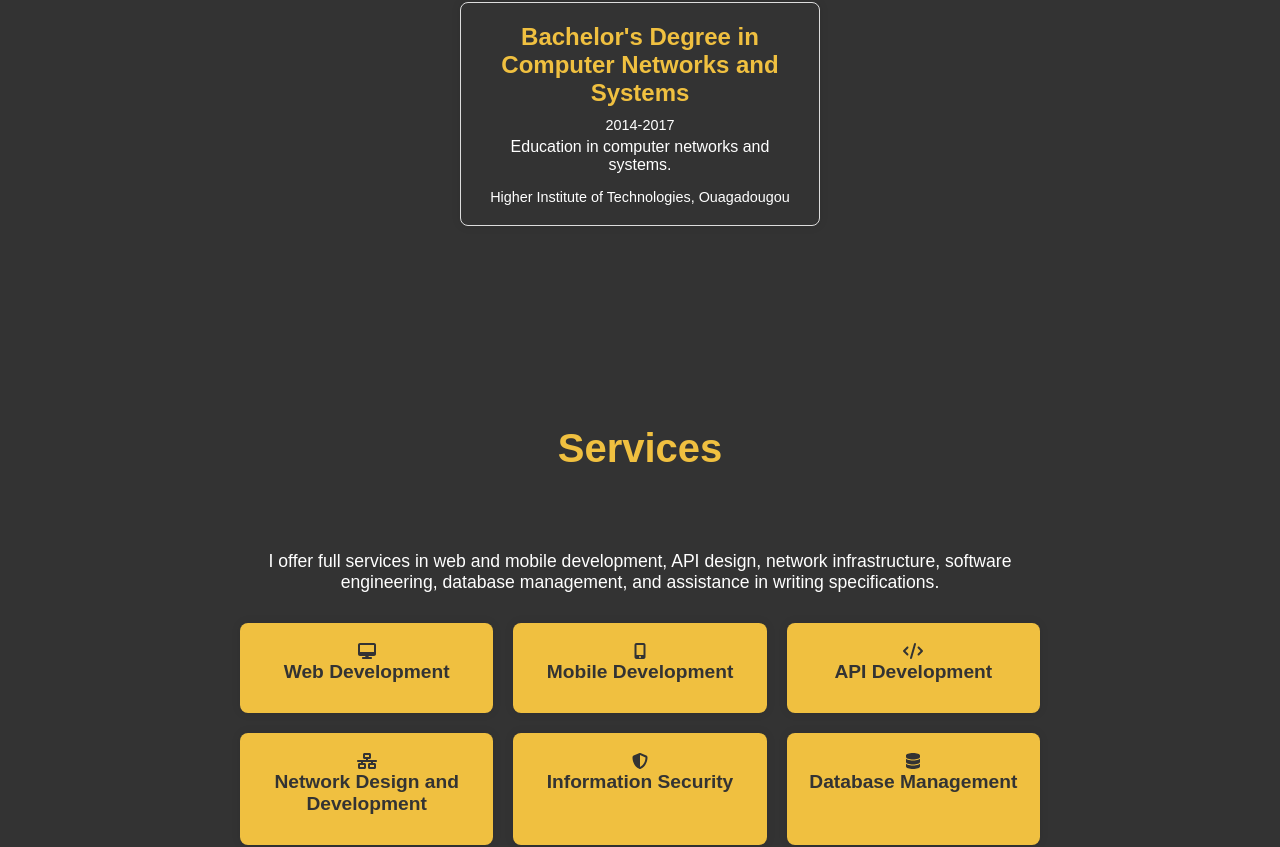
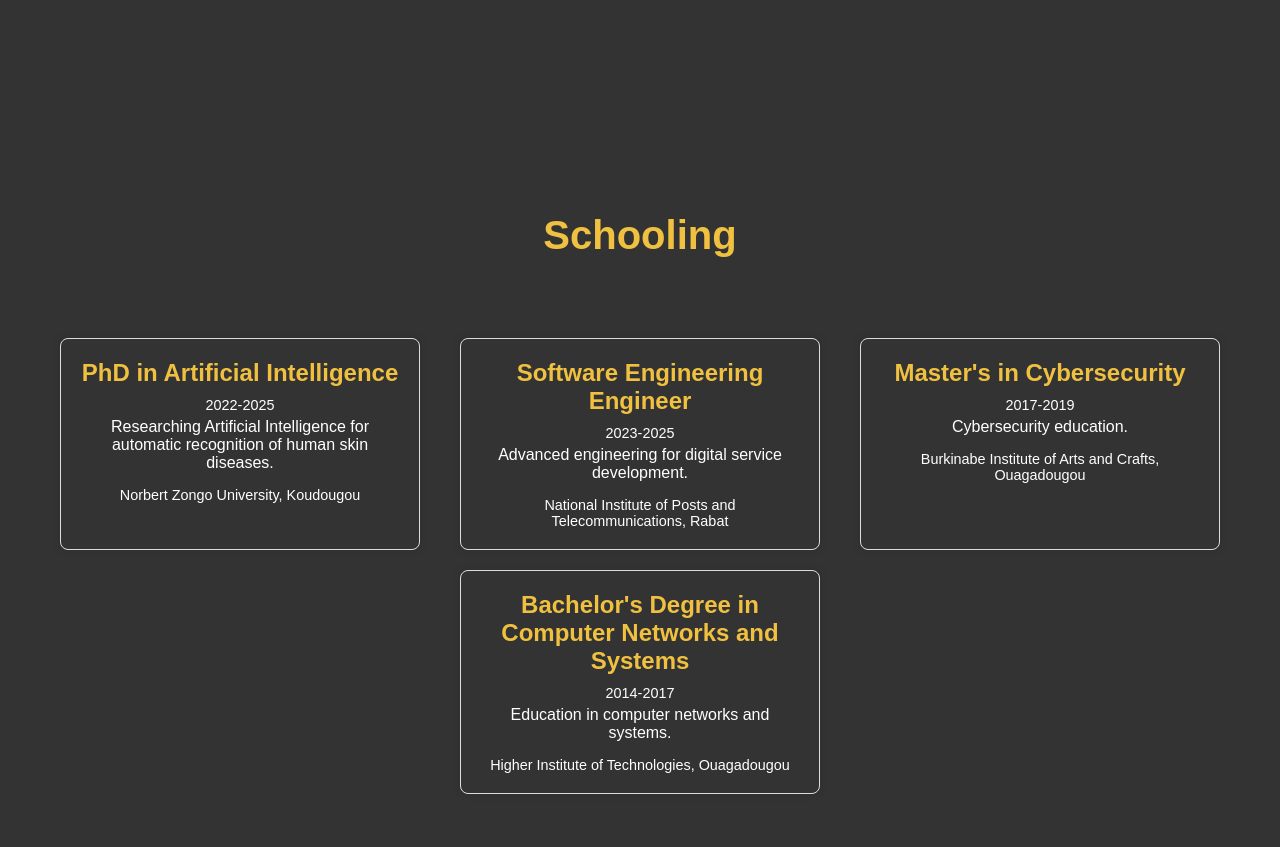
Before and after one commit to tanguy-kabore/lite-portefolio, a React (Create React App) app: page / in a window 1280 px wide. Shown: the part 2585-3432 px from the top of the page. Built offline with nearby package versions, Linux system fonts and the light colour scheme.

Commit message:
first commit

```diff
--- a/src/App.js
+++ b/src/App.js
@@ -5,6 +5,7 @@ import Footer from './components/Footer';
 import Home from './pages/Home';
 import About from './pages/About';
 import Resume from './pages/Resume';
+import School from './pages/School';
 import Services from './pages/Services';
 import Skills from './pages/Skills';
 import Projects from './pages/Projects';
@@ -24,6 +25,10 @@ function App() {
         <section id="resume" className="section">
           <h1>Resume</h1>
           <Resume />
+        </section>
+        <section id="resume" className="section">
+          <h1>Schooling</h1>
+          <School />
         </section>
         <section id="services" className="section">
           <h1>Services</h1>
--- a/src/pages/Resume.js
+++ b/src/pages/Resume.js
@@ -29,38 +29,6 @@ const Resume = () => {
                     </p>
                     <p className="resume-institution">Ministry of Transport, Urban Mobility, and Road Safety, Ouagadougou</p>
                 </div>
-                <div className="resume-item">
-                    <h2>PhD in Artificial Intelligence</h2>
-                    <p className="resume-date">2022-2025</p>
-                    <p className="resume-description">
-                        Researching Artificial Intelligence for automatic recognition of human skin diseases.
-                    </p>
-                    <p className="resume-institution">Norbert Zongo University, Koudougou</p>
-                </div>
-                <div className="resume-item">
-                    <h2>Software Engineering Engineer</h2>
-                    <p className="resume-date">2023-2025</p>
-                    <p className="resume-description">
-                        Advanced engineering for digital service development.
-                    </p>
-                    <p className="resume-institution">National Institute of Posts and Telecommunications, Rabat</p>
-                </div>
-                <div className="resume-item">
-                    <h2>Master's in Cybersecurity</h2>
-                    <p className="resume-date">2017-2019</p>
-                    <p className="resume-description">
-                        Cybersecurity education.
-                    </p>
-                    <p className="resume-institution">Burkinabe Institute of Arts and Crafts, Ouagadougou</p>
-                </div>
-                <div className="resume-item">
-                    <h2>Bachelor's Degree in Computer Networks and Systems</h2>
-                    <p className="resume-date">2014-2017</p>
-                    <p className="resume-description">
-                        Education in computer networks and systems.
-                    </p>
-                    <p className="resume-institution">Higher Institute of Technologies, Ouagadougou</p>
-                </div>
             </div>
         </section>
     );
--- /dev/null
+++ b/src/pages/School.js
@@ -0,0 +1,45 @@
+import React from 'react';
+import './Resume.css'; // Assurez-vous d'avoir le fichier CSS Resume.css pour le stylage
+
+const School = () => {
+    return (
+        <section id="resume" className="resume-section">
+            <div className="resume-content">
+                <div className="resume-item">
+                    <h2>PhD in Artificial Intelligence</h2>
+                    <p className="resume-date">2022-2025</p>
+                    <p className="resume-description">
+                        Researching Artificial Intelligence for automatic recognition of human skin diseases.
+                    </p>
+                    <p className="resume-institution">Norbert Zongo University, Koudougou</p>
+                </div>
+                <div className="resume-item">
+                    <h2>Software Engineering Engineer</h2>
+                    <p className="resume-date">2023-2025</p>
+                    <p className="resume-description">
+                        Advanced engineering for digital service development.
+                    </p>
+                    <p className="resume-institution">National Institute of Posts and Telecommunications, Rabat</p>
+                </div>
+                <div className="resume-item">
+                    <h2>Master's in Cybersecurity</h2>
+                    <p className="resume-date">2017-2019</p>
+                    <p className="resume-description">
+                        Cybersecurity education.
+                    </p>
+                    <p className="resume-institution">Burkinabe Institute of Arts and Crafts, Ouagadougou</p>
+                </div>
+                <div className="resume-item">
+                    <h2>Bachelor's Degree in Computer Networks and Systems</h2>
+                    <p className="resume-date">2014-2017</p>
+                    <p className="resume-description">
+                        Education in computer networks and systems.
+                    </p>
+                    <p className="resume-institution">Higher Institute of Technologies, Ouagadougou</p>
+                </div>
+            </div>
+        </section>
+    );
+};
+
+export default School;
```
